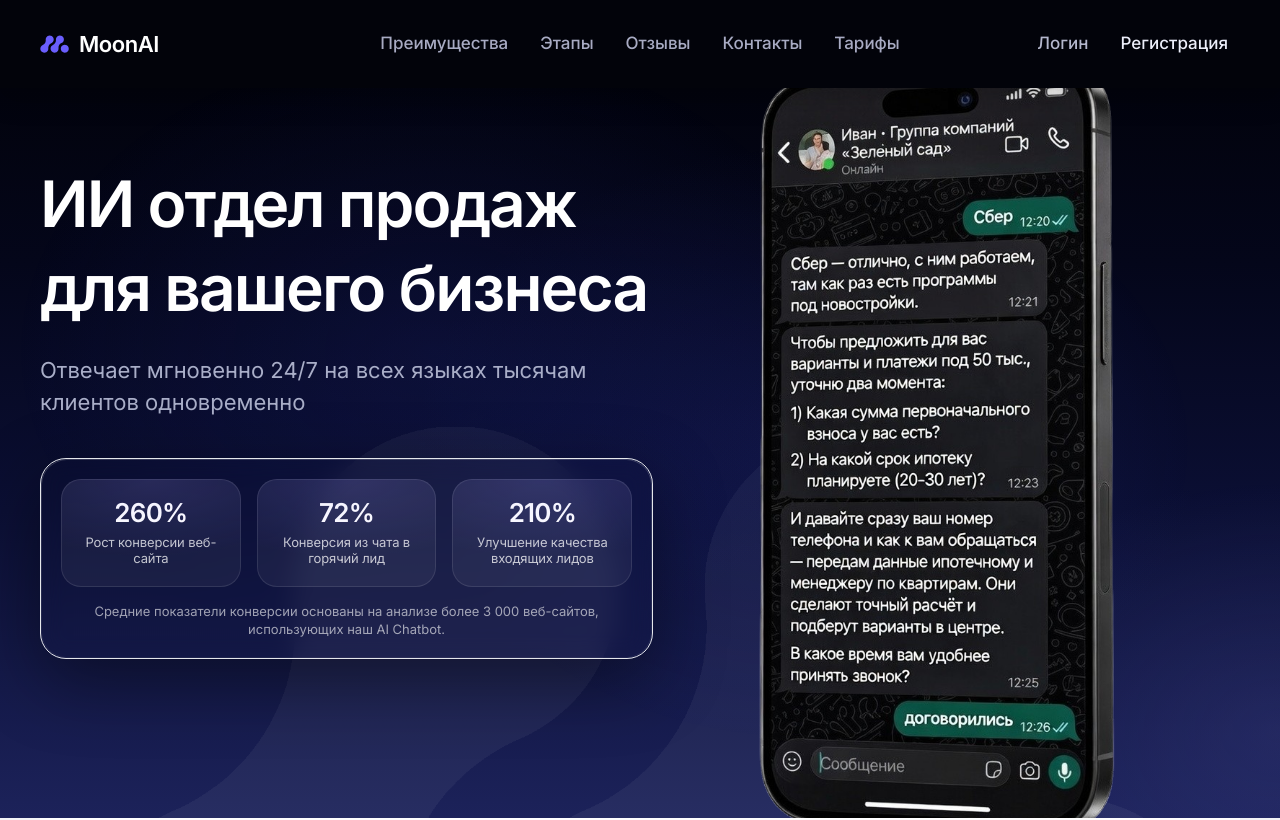
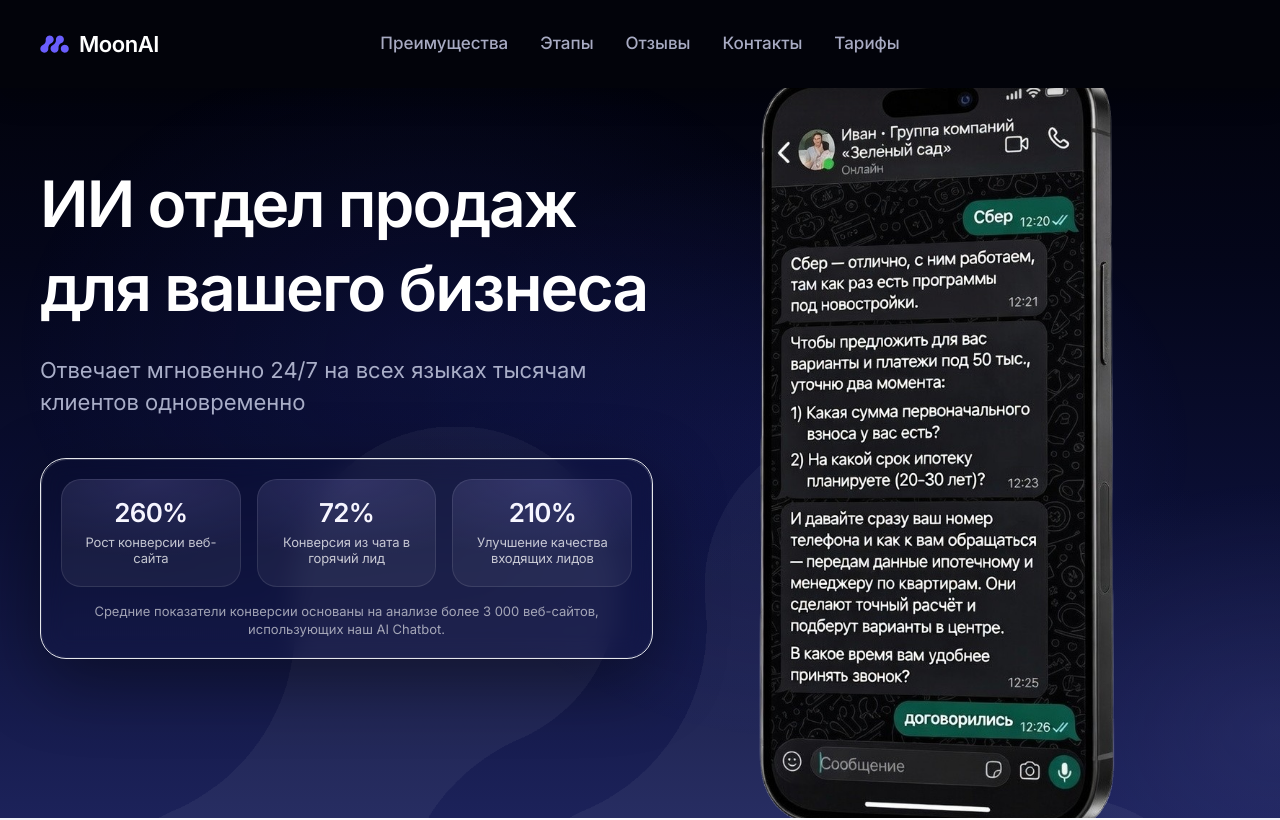
Before and after one commit to m1ke1994/ai, a Vue app: page / in a window 1280 px wide. Shown: the top 820 px of the page. Built offline with nearby package versions, Linux system fonts and the light colour scheme.

Commit message:
в гапке сайта убери логин и регистрацию

```diff
--- a/src/components/AppHeader.vue
+++ b/src/components/AppHeader.vue
@@ -1,5 +1,5 @@
 <script setup>
-import { computed, nextTick, onBeforeUnmount, onMounted, ref, watch } from 'vue'
+import { nextTick, onBeforeUnmount, onMounted, ref, watch } from 'vue'
 
 const navItems = [
   { label: 'Преимущества', href: '#advantages' },
@@ -8,13 +8,6 @@ const navItems = [
   { label: 'Контакты', href: '#contacts' },
   { label: 'Тарифы', href: '#pricing' },
 ]
-
-const authItems = [
-  { label: 'Логин', href: '/login' },
-  { label: 'Регистрация', href: '/register' },
-]
-
-const mobileItems = computed(() => [...navItems, ...authItems])
 
 const isMobileMenuOpen = ref(false)
 const activeHash = ref('')
@@ -212,19 +205,6 @@ onBeforeUnmount(() => {
           </a>
         </nav>
 
-        <!-- Desktop auth -->
-        <div class="hidden items-center gap-3 lg:flex xl:gap-5 2xl:gap-8">
-          <a href="/login" class="text-[15px] font-medium text-[#B4B7CD] transition-colors duration-200 hover:text-white xl:text-[17px] 2xl:text-[20px]">
-            Логин
-          </a>
-          <a
-            href="/register"
-            class="inline-flex h-10 items-center rounded-xl px-2 text-[15px] font-medium text-[#ECEEFA] transition duration-200 hover:text-white xl:px-3 xl:text-[17px] 2xl:px-4 2xl:text-[20px]"
-          >
-            Регистрация
-          </a>
-        </div>
-
         <!-- Mobile burger -->
         <button
           type="button"
@@ -323,7 +303,7 @@ onBeforeUnmount(() => {
           <div class="flex flex-1 items-center justify-center px-6">
             <nav class="-mt-6 flex flex-col items-center gap-5 text-center" aria-label="Мобильная навигация">
               <a
-                v-for="item in mobileItems"
+                v-for="item in navItems"
                 :key="item.href"
                 :href="item.href"
                 class="text-[18px] leading-[1.2] tracking-[-0.02em] transition-colors"
```
